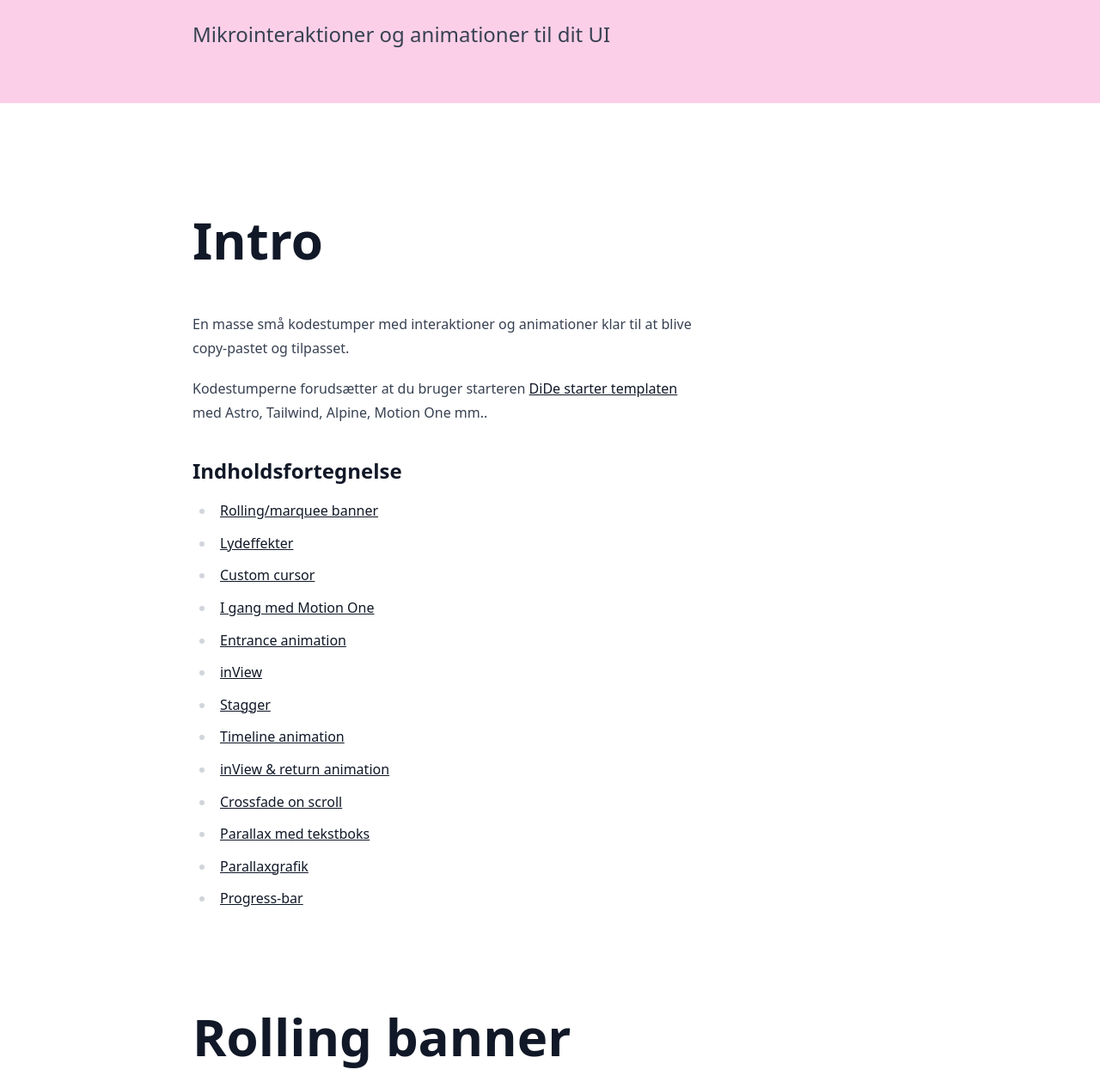
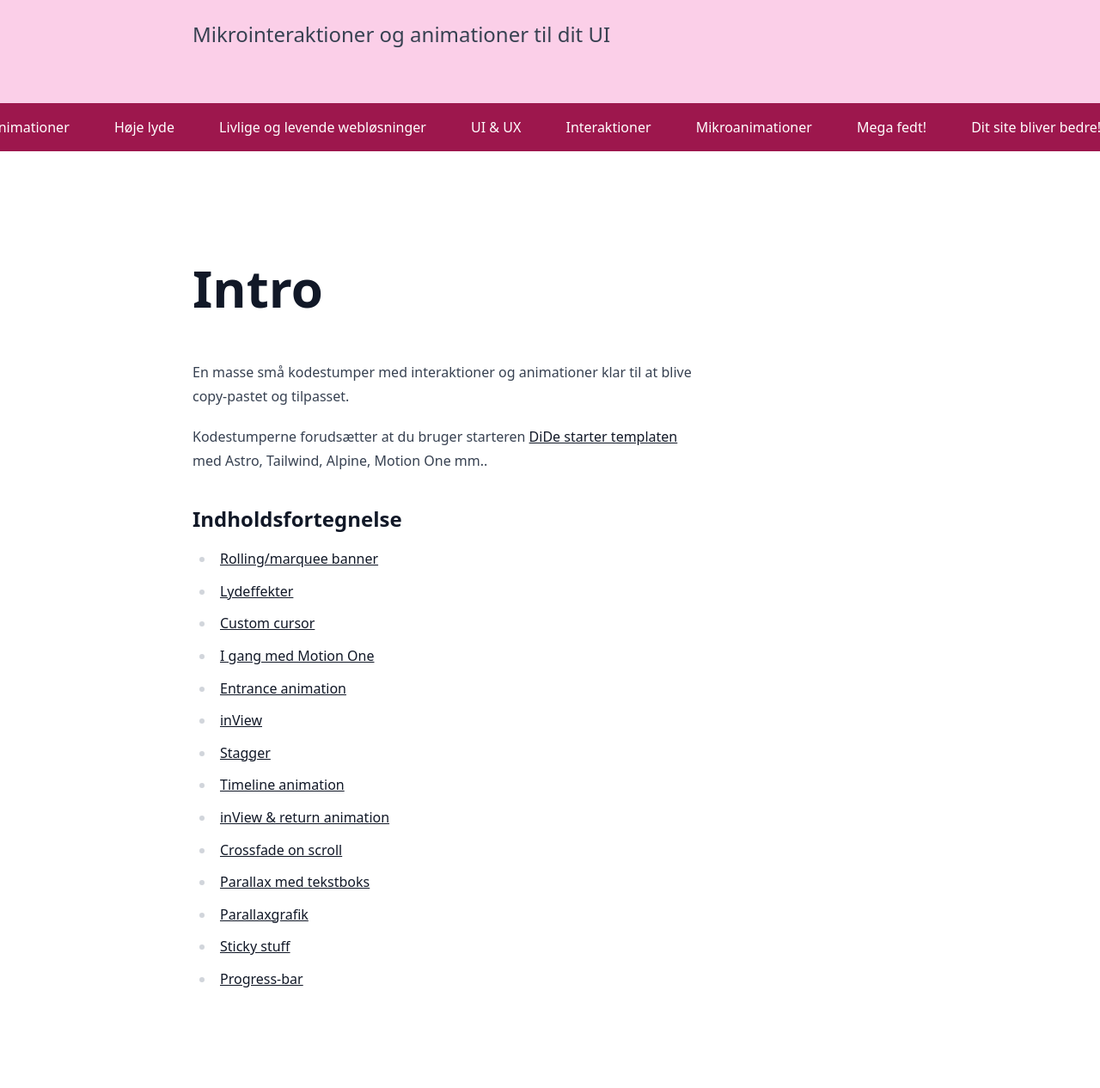
Before and after one commit to stefangrage/uilir, an Astro site: page / in a window 1280 px wide. Shown: the part 200-1466 px from the top of the page at 86% size. Built offline with nearby package versions, Linux system fonts and the light colour scheme; Astro itself is replaced by a stand-in of ours.

Commit message:
Opdaterer navigation

```diff
--- a/src/components/Header.astro
+++ b/src/components/Header.astro
@@ -12,7 +12,7 @@ import Link from '../components/Link.astro';
 <nav id="mobilmenu" class="fixed top-0 bottom-0 right-0 left-0 bg-slate-50 z-40"
 x-show="showmenu" x-transition x-on:click="showmenu = false" x-on:click.outside="showmenu = false">
     <ul class="flex flex-col h-full justify-center [&_li]:text-center [&_li]:py-2">
-		<li><Link href="#rollingbanner" alt="">Rolling/marquee banner</Link></li>
+        <li><Link href="#rollingbanner" alt="">Rolling/marquee banner</Link></li>
 		<li><Link href="#lydeffekter" alt="">Lydeffekter</Link></li>
 		<li><Link href="#customcursor" alt="">Custom cursor</Link></li>
 		<li><Link href="#foerstemotiononestump" alt="">I gang med Motion One</Link></li>
@@ -24,6 +24,7 @@ x-show="showmenu" x-transition x-on:click="showmenu = false" x-on:click.outside=
 		<li><Link href="#crossfade" alt="">Crossfade on scroll</Link></li>
 		<li><Link href="#parallaxmedtekstbox" alt="">Parallax med tekstboks</Link></li>
 		<li><Link href="#parallaxgrafik" alt="">Parallaxgrafik</Link></li>
+		<li><Link href="#stickysektioner" alt="">Sticky stuff</Link></li>
 		<li><Link href="#progressbar" alt="">Progress-bar</Link></li>
     </ul>
 </nav>
@@ -33,7 +34,7 @@ x-show="showmenu" x-transition x-on:click="showmenu = false" x-on:click.outside=
     <h1 class="text-4xl lg:text-9xl mb-8">UI lir</h1>
     <p class="text-2xl">Mikrointeraktioner og animationer til dit UI</p>
 </div>
-<!-- <section class="whitespace-nowrap overflow-x-hidden bg-pink-800 text-white py-4">
+<section class="whitespace-nowrap overflow-x-hidden bg-pink-800 text-white py-4">
     <div class="inline-block animate-infinite-scroll whitespace-nowrap [&_span]:mx-6 ">
         <span>UI Lir</span>
         <span>Fede effekter</span>
@@ -58,4 +59,4 @@ x-show="showmenu" x-transition x-on:click="showmenu = false" x-on:click.outside=
         <span>Mega fedt!</span>
         <span>Dit site bliver bedre!</span>
     </div>
-</section> -->
+</section>
--- a/src/pages/index.astro
+++ b/src/pages/index.astro
@@ -32,6 +32,7 @@ import baad3 from "../assets/images/baad3.png";
 		<li><Link href="#crossfade" alt="">Crossfade on scroll</Link></li>
 		<li><Link href="#parallaxmedtekstbox" alt="">Parallax med tekstboks</Link></li>
 		<li><Link href="#parallaxgrafik" alt="">Parallaxgrafik</Link></li>
+		<li><Link href="#stickysektioner" alt="">Sticky stuff</Link></li>
 		<li><Link href="#progressbar" alt="">Progress-bar</Link></li>
 	</ul>
 	</section>
```
